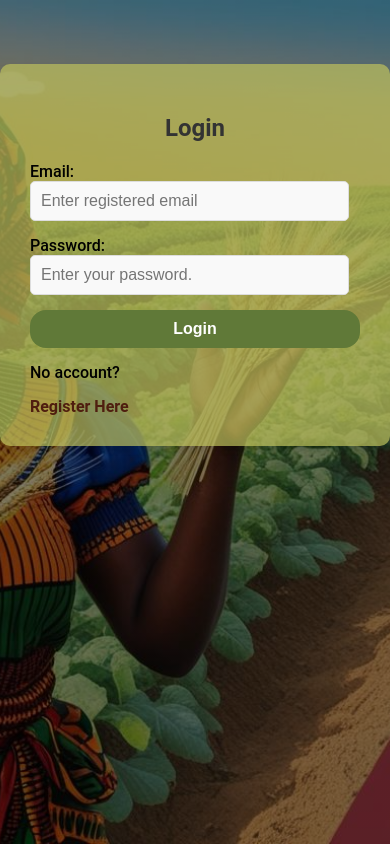
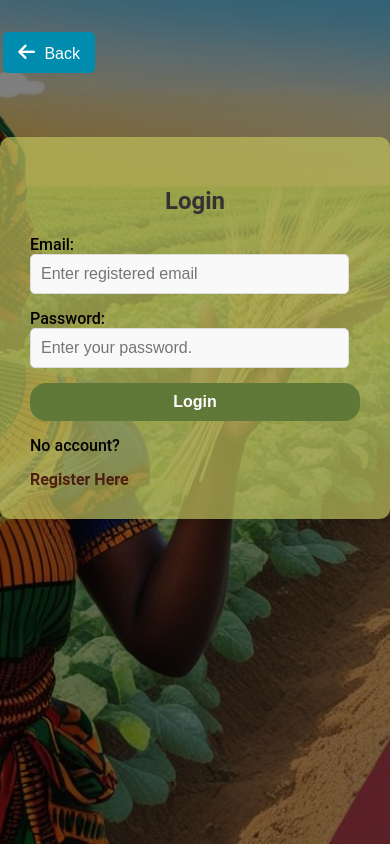
Before and after one commit to Developer-Linus/Kilimo-Bora, a website: page frontend/public/login.html in a window 390 px wide. Drawn offline with Linux system fonts and the light colour scheme; no server answers.

Commit message:
added back buttons and card for posting new tips among farmers

```diff
--- a/frontend/css/styles.css
+++ b/frontend/css/styles.css
@@ -766,6 +766,32 @@ body.register-main{
     color: #008caf; /* Same color as the button */
 }
 
+.back-button {
+    margin-top: 2rem;
+    margin-left: 2rem;
+    z-index: 2000;
+}
+.back-button button {
+    background-color: #008caf;
+    color: #fff;
+    border: none;
+    padding: 10px 15px;
+    border-radius: 5px;
+    font-size: 1rem;
+    cursor: pointer;
+    transition: background-color 0.3s ease;
+}
+
+.back-button button:hover {
+    background-color: #005f7a;
+}
+
+.back-button i {
+    margin-right: 5px;
+    font-size: 1.2rem;
+}
+
+
 
 /* Media Queries for Responsiveness */
 @media (max-width: 1200px){
@@ -872,4 +898,9 @@ body.register-main{
         display: grid;
         grid-template-columns: 1fr;
     }
+    .back-button {
+        margin-top: 2rem;
+        margin-left: 0.2rem;
+        z-index: 2000;
+    }
 }
--- a/frontend/js/scripts.js
+++ b/frontend/js/scripts.js
@@ -696,3 +696,6 @@ document.addEventListener("DOMContentLoaded", () => {
         navLinks.classList.toggle("active");
     });
 });
+function goBack() {
+    window.history.back();
+}
--- a/frontend/public/login.html
+++ b/frontend/public/login.html
@@ -5,8 +5,14 @@
     <meta name="viewport" content="width=device-width, initial-scale=1.0">
     <title>Login</title>
     <link rel="stylesheet" href="../css/styles.css">
+    <link href="https://cdnjs.cloudflare.com/ajax/libs/font-awesome/6.0.0/css/all.min.css" rel="stylesheet">
 </head>
 <body class = "login-main">
+  <div class="back-button">
+    <button onclick="goBack()" aria-label="Go Back">
+        <i class="fas fa-arrow-left"></i> Back
+    </button>
+</div>
 
   <!--login form-->
   <div class = "form-section">
```
Also changed, not shown: frontend/index.html (+1 -1 lines), frontend/public/dashboard.html (+15 -1 lines), frontend/public/profile.html (+7 -0 lines), frontend/public/register.html (+6 -1 lines).
